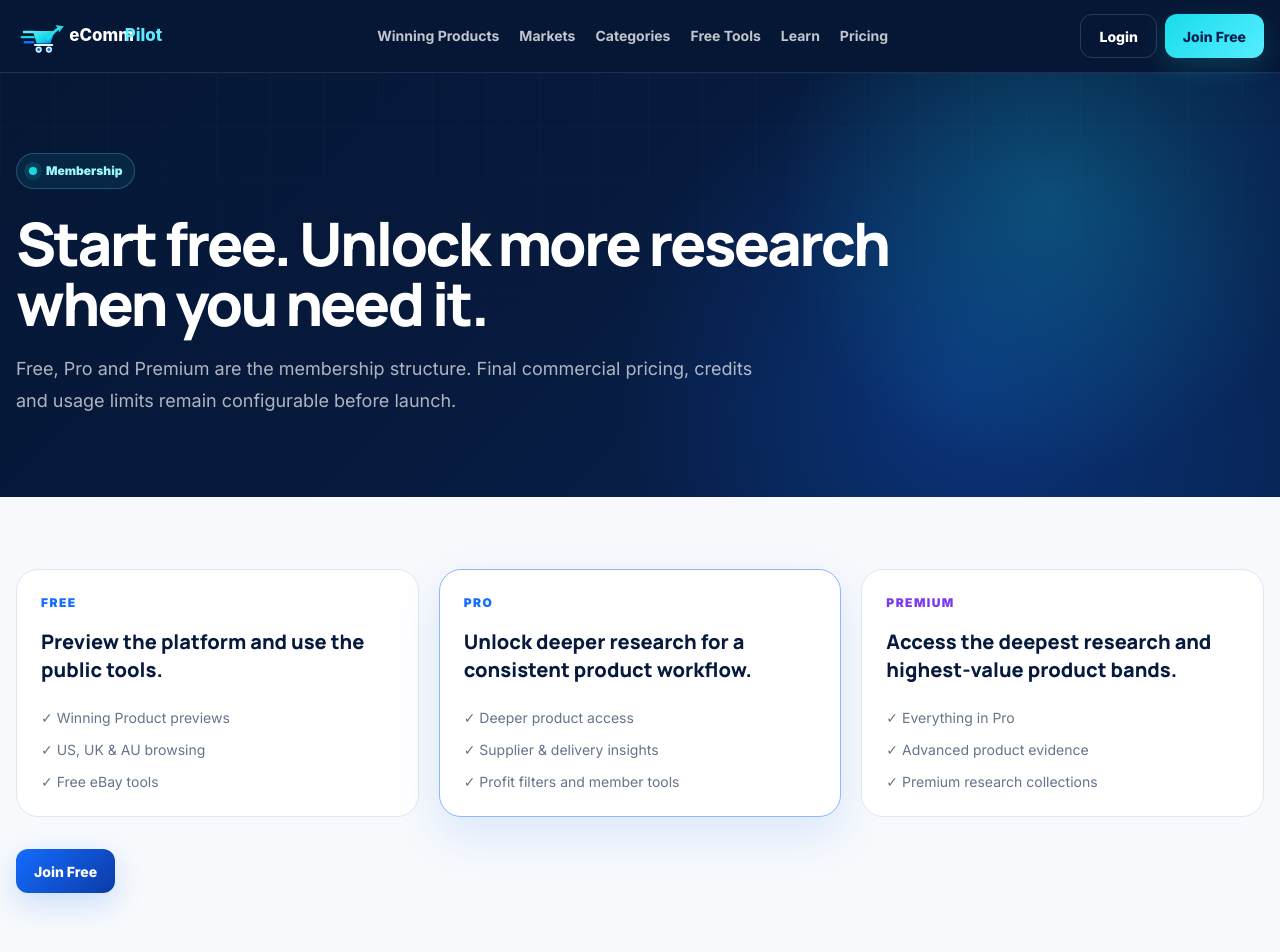
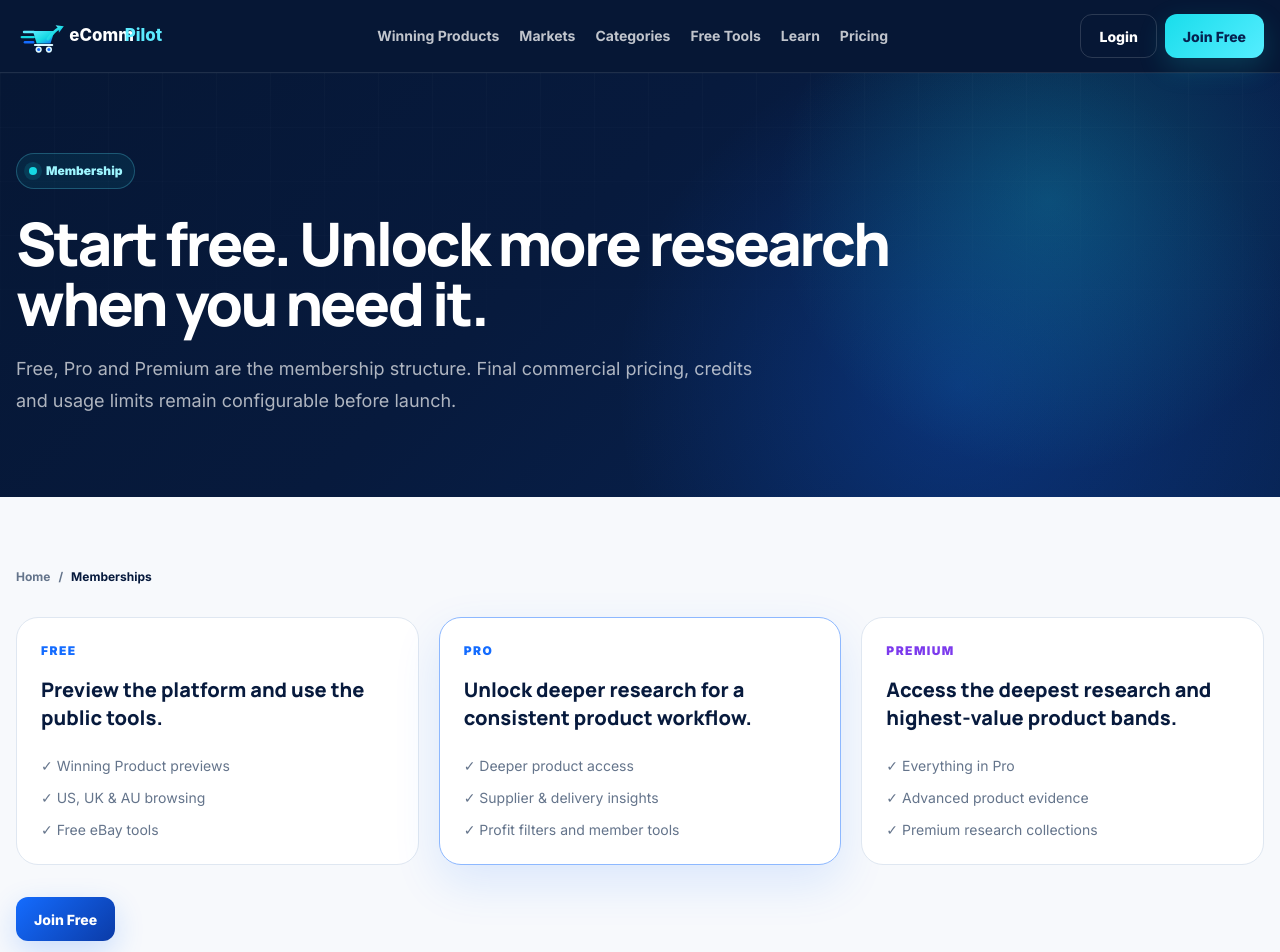
Before and after one commit to ponzey717/ecommpilot-main, a Next.js app: page /pricing in a window 1280 px wide. Shown: the top 952 px of the page. Built offline with nearby package versions, Linux system fonts and the light colour scheme.

Commit message:
Add breadcrumbs to public hub pages

```diff
--- a/src/app/pricing/page.tsx
+++ b/src/app/pricing/page.tsx
@@ -1,13 +1,17 @@
 import type { Metadata } from "next";
 import Link from "next/link";
+import { JsonLd } from "@/components/seo/json-ld";
+import { Breadcrumbs } from "@/components/site/breadcrumbs";
 import { PageHero } from "@/components/site/page-hero";
 import { PageShell } from "@/components/site/page-shell";
 import { routes } from "@/config/routes";
 import { buildMetadata } from "@/lib/seo/metadata";
+import { breadcrumbSchema } from "@/lib/seo/schema";
 
 export const metadata: Metadata = buildMetadata({
   title: "Memberships",
-  description: "Compare Free, Pro and Premium access for eCommPilot Winning Products and research features.",
+  description:
+    "Compare Free, Pro and Premium access for eCommPilot Winning Products and research features.",
   path: "/pricing",
 });
 
@@ -20,6 +24,12 @@ const plans = [
 export default function PricingPage() {
   return (
     <PageShell darkHeader>
+      <JsonLd
+        data={breadcrumbSchema([
+          { name: "Home", path: "/" },
+          { name: "Memberships", path: "/pricing" },
+        ])}
+      />
       <PageHero
         eyebrow="Membership"
         title="Start free. Unlock more research when you need it."
@@ -27,18 +37,35 @@ export default function PricingPage() {
       />
       <section className="py-14 md:py-18">
         <div className="site-container">
-          <div className="grid gap-5 md:grid-cols-3">
-            {plans.map(([name,description,items],index) => (
-              <article key={name as string} className={index === 1 ? "plan-card plan-card-featured" : "plan-card"}>
-                <p className={name === "Premium" ? "eyebrow !text-[var(--premium)]" : "eyebrow"}>{name as string}</p>
-                <h2 className="mt-4 text-xl font-extrabold text-[var(--navy)]">{description as string}</h2>
+          <Breadcrumbs
+            items={[
+              { label: "Home", href: "/" },
+              { label: "Memberships" },
+            ]}
+          />
+          <div className="mt-8 grid gap-5 md:grid-cols-3">
+            {plans.map(([name, description, items], index) => (
+              <article
+                key={name as string}
+                className={index === 1 ? "plan-card plan-card-featured" : "plan-card"}
+              >
+                <p className={name === "Premium" ? "eyebrow !text-[var(--premium)]" : "eyebrow"}>
+                  {name as string}
+                </p>
+                <h2 className="mt-4 text-xl font-extrabold text-[var(--navy)]">
+                  {description as string}
+                </h2>
                 <ul className="mt-6 grid gap-3 text-sm text-[var(--muted)]">
                   {(items as string[]).map((item) => <li key={item}>✓ {item}</li>)}
                 </ul>
               </article>
             ))}
           </div>
-          <div className="mt-8"><Link href={routes.join} className="button button-primary">Join Free</Link></div>
+          <div className="mt-8">
+            <Link href={routes.join} className="button button-primary">
+              Join Free
+            </Link>
+          </div>
         </div>
       </section>
     </PageShell>
```
